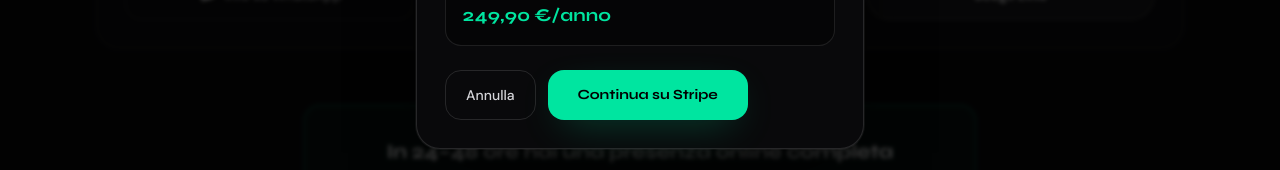
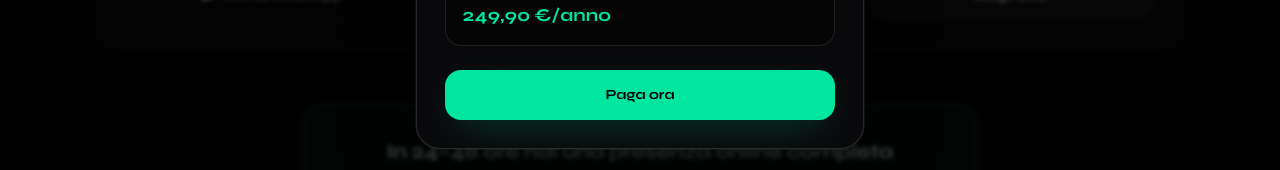
Before and after one commit to Salvo934/katahero, a Next.js app: page / in a window 1280 px wide. Both pictures are taken after a click on the button "Acquista Start". Shown: the part 4867-5037 px from the top of the page. Built offline with nearby package versions, Linux system fonts and the light colour scheme; no server answers.

Commit message:
aggiornamento

```diff
--- a/src/components/site/StartPlanCheckout.tsx
+++ b/src/components/site/StartPlanCheckout.tsx
@@ -150,24 +150,15 @@ export function StartPlanCheckout({
               ) : null}
             </div>
 
-            <div className="mt-6 flex flex-col gap-3 sm:flex-row-reverse sm:justify-end">
             <a
               href={checkoutHref}
               target="_blank"
               rel="noopener noreferrer"
               onClick={() => setModalOpen(false)}
-                className="inline-flex flex-1 items-center justify-center rounded-2xl border border-accent/40 bg-accent px-5 py-3.5 text-center font-display text-sm font-bold text-black shadow-[0_12px_40px_-16px_rgba(0,229,160,0.45)] transition hover:brightness-110 sm:flex-none sm:min-w-[200px]"
+              className="mt-6 inline-flex w-full items-center justify-center rounded-2xl border border-accent/40 bg-accent px-5 py-3.5 text-center font-display text-sm font-bold text-black shadow-[0_12px_40px_-16px_rgba(0,229,160,0.45)] transition hover:brightness-110"
             >
-                Continua su Stripe
+              Paga ora
             </a>
-              <button
-                type="button"
-                onClick={() => setModalOpen(false)}
-                className="rounded-2xl border border-white/12 px-5 py-3.5 text-sm font-medium text-zinc-300 transition hover:border-white/20 hover:bg-white/[0.04] hover:text-white sm:flex-none"
-              >
-                Annulla
-              </button>
-            </div>
           </div>
         </div>,
         document.body,
```
Lines whose indentation alone changed are shown as unchanged.
